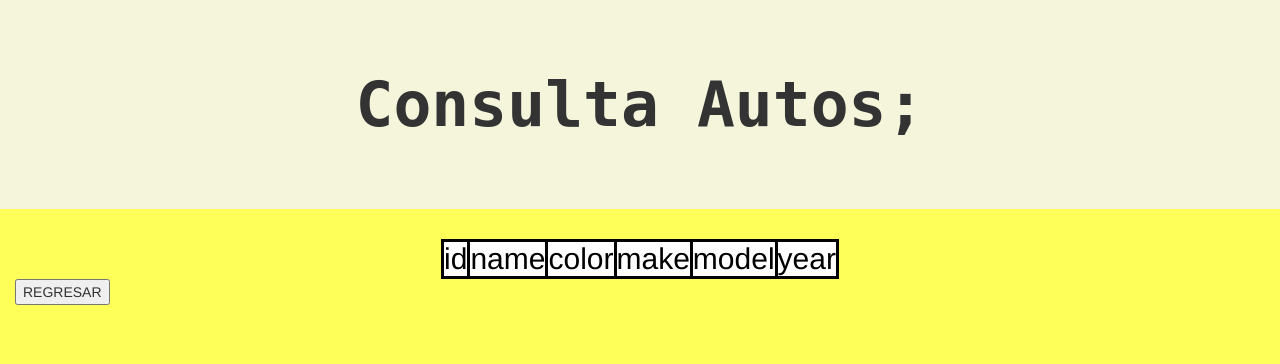
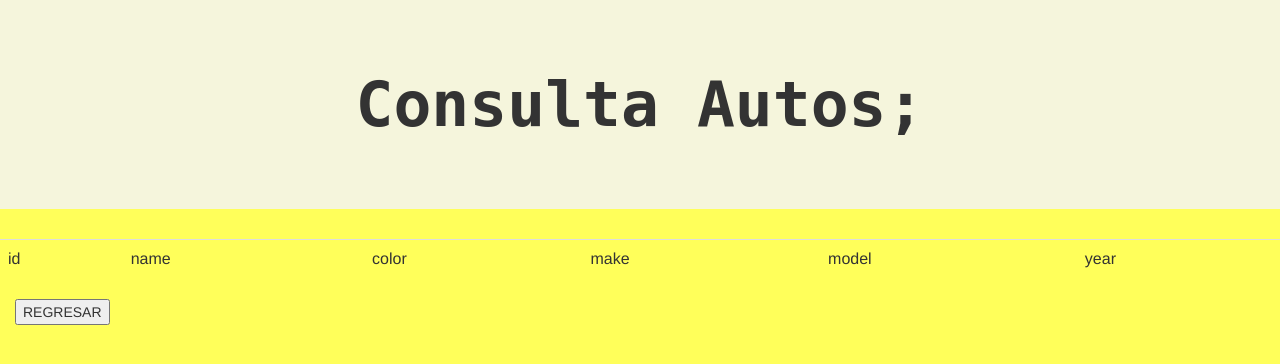
Before and after one commit to 12300509/proyecto, a PHP site: page /autos.php in a window 1280 px wide. Shown: the top 364 px of the page. Run offline with PHP 8.4, Linux system fonts and the light colour scheme; data that the repository does not hold is empty.

Commit message:
se quitaron los estilos

```diff
--- a/autos.php
+++ b/autos.php
@@ -57,35 +57,35 @@
 	<div class='jumbotron'><h1>Consulta Autos;<h1></div>
 	<div>
 		<?php
-			echo '<table align="center">';
-			echo '<tr class="top"><td class="border">id</td>';
-			echo '<td class="border">name</td>';
-			echo '<td class="border">color</td>';
-			echo '<td class="border">make</td>';
-			echo '<td class="border">model</td>';
-			echo '<td class="border">year</td></tr>';
+			echo '<table class="table">';
+			echo '<tr ><td >id</td>';
+			echo '<td >name</td>';
+			echo '<td >color</td>';
+			echo '<td >make</td>';
+			echo '<td >model</td>';
+			echo '<td >year</td></tr>';
 				while ($line = mysqli_fetch_array($result, MYSQL_ASSOC))
 				{
-    				echo '<tr class="tabla">';
+    				echo '<tr >';
 
 
 
-        				echo '<td class="border">';
+        				echo '<td >';
         				echo $line['id'];
         				echo '</td>';
-        				echo '<td class="border">';
+        				echo '<td >';
         				echo $line['name'];
         				echo '</td>';
-    					echo '<td class="border">';
+    					echo '<td >';
         				echo $line['color'];
         				echo '</td>';
-    					echo '<td class="border">';
+    					echo '<td >';
         				echo $line['make'];
         				echo '</td>';
-    					echo '<td class="border">';
+    					echo '<td >';
         				echo $line['model'];
         				echo '</td>';
-        				echo '<td class="border">';
+        				echo '<td >';
         				echo $line['year'];
         				echo '</td>';
 
```
Also changed, not shown: sucursales.php (+10 -10 lines), usuarios.php (+12 -12 lines).
